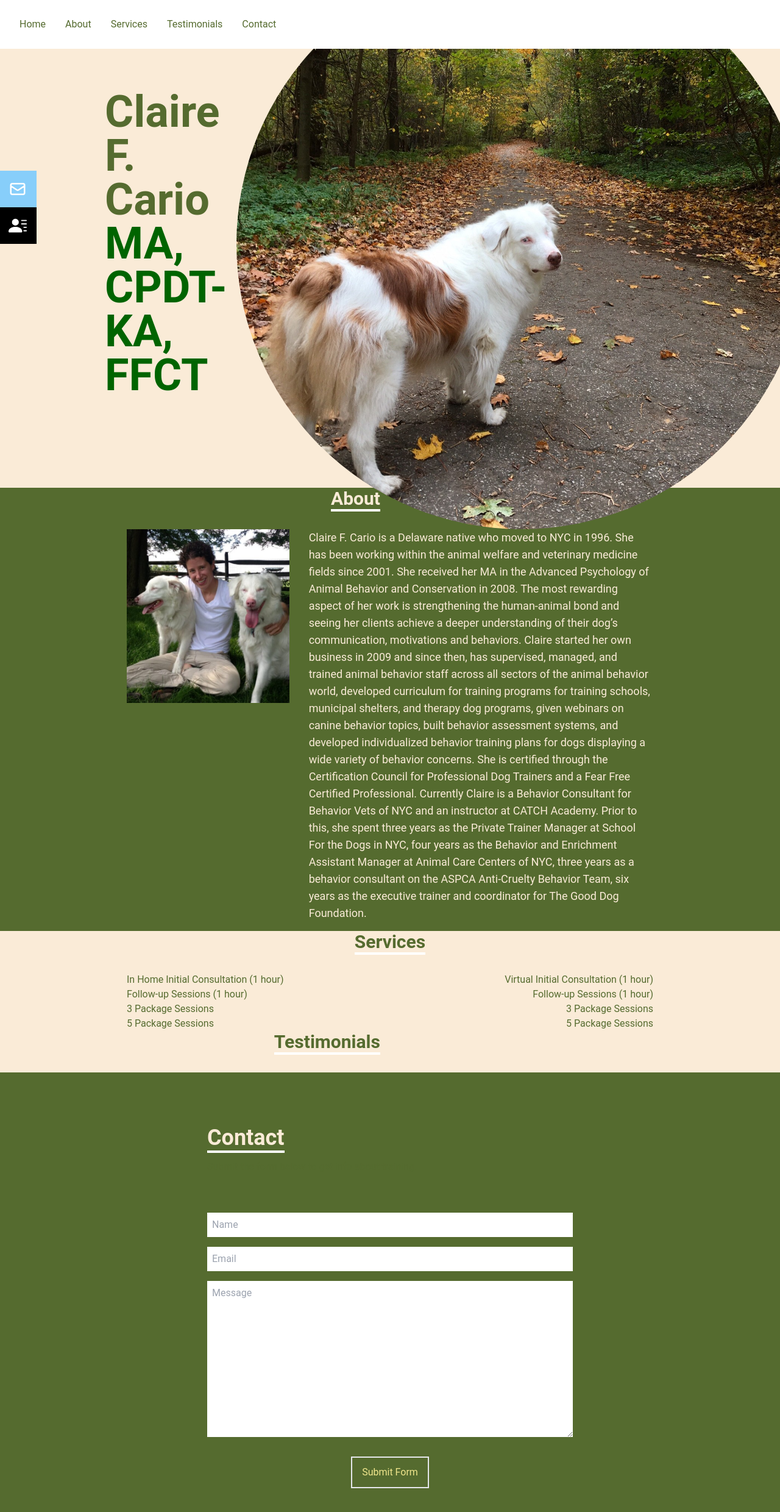
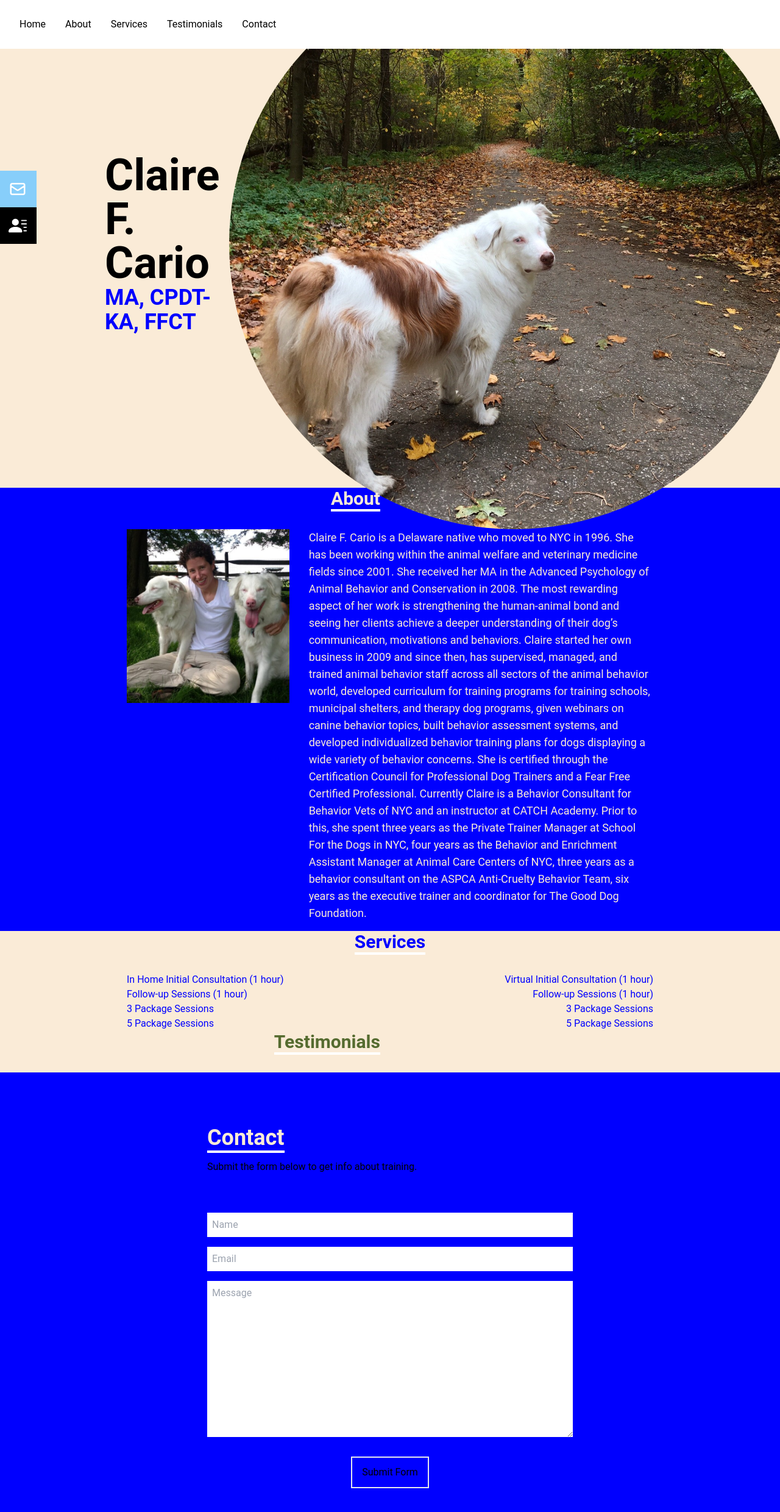
Before and after one commit to Kateattardo/Claire-Cario, a React (Create React App) app: page / in a window 1280 px wide. Shown: the top 2480 px of the page at 61% size. Built offline with nearby package versions, Linux system fonts and the light colour scheme.

Commit message:
color changes

```diff
--- a/src/components/About.jsx
+++ b/src/components/About.jsx
@@ -3,7 +3,7 @@ import homeImage from "../assets/homeImage.jpg";
 
 const About = () => {
   return (
-    <div name="about" className="w-full h-auto bg-[#556b2f] text-[#faebd7]">
+    <div name="about" className="w-full h-auto bg-[#0000ff] text-[#faebd7]">
       <div className="flex flex-col justify-center items-center w-full">
         <div className="max-w-4xl mx-auto px-4 w-full grid sm:grid-cols-2 gap-8">
           <div className="text-center sm:text-right pb-8">
--- a/src/components/Contact.jsx
+++ b/src/components/Contact.jsx
@@ -4,7 +4,7 @@ const Contact = () => {
   return (
     <div
       name="contact"
-      className="w-full h-screen bg-[#556b2f] flex justify-center items-center p-4"
+      className="w-full h-screen bg-[#0000ff] flex justify-center items-center p-4"
     >
       <form
         method="POST"
@@ -15,7 +15,7 @@ const Contact = () => {
           <p className="text-4xl font-bold inline border-b-4 border-white text-[#faebd7]">
             Contact
           </p>
-          <p className="text-[#556b2f] py-4">
+          <p className="text-black py-4">
             Submit the form below to get info about training.
           </p>
         </div>
@@ -37,7 +37,7 @@ const Contact = () => {
           rows="10"
           placeholder="Message"
         ></textarea>
-        <button className="text-[#f0e68c]  border-2 hover:bg-[#008000] hover:border-[#556b2f] px-4 py-3 my-8 mx-auto flex items-center">
+        <button className="text-black  border-2 hover:bg-[#e0ffff] hover:border-[#00ffff] px-4 py-3 my-8 mx-auto flex items-center">
           Submit Form
         </button>
       </form>
--- a/src/components/Home.jsx
+++ b/src/components/Home.jsx
@@ -9,10 +9,10 @@ const Home = () => {
         <div className="flex items-center justify-center sm:justify-start">
           {/* Headings */}
           <div>
-            <h1 className="text-4xl sm:text-7xl font-bold text-[#556b2f]">
+            <h1 className="text-4xl sm:text-7xl font-bold text-black">
               Claire F. Cario
             </h1>
-            <h2 className="text-4xl sm:text-7xl font-bold text-[#006400]">
+            <h2 className="text-4xl sm:text-4xl font-bold text-[#0000ff]">
               MA, CPDT-KA, FFCT
             </h2>
           </div>
--- a/src/components/Navbar.jsx
+++ b/src/components/Navbar.jsx
@@ -8,7 +8,7 @@ const Navbar = () => {
   const [nav, setNav] = useState(false);
   const handleClick = () => setNav(!nav);
   return (
-    <div className="fixed w-full h-[80px] flex justify-between items-center px-4 bg-white text-[#556b2f]">
+    <div className="fixed w-full h-[80px] flex justify-between items-center px-4 bg-white text-black">
       {/* menu */}
       <ul className=" hidden md:flex">
         <li>
--- a/src/components/Services.jsx
+++ b/src/components/Services.jsx
@@ -2,7 +2,7 @@ import React from "react";
 
 const Services = () => {
   return (
-    <div name="services" className="w-full h-auto bg-[#faebd7] text-[#556b2f]">
+    <div name="services" className="w-full h-auto bg-[#faebd7] text-[#0000ff]">
       <div className="flex flex-col justify-center items-center w-full">
         {/* Title Section */}
         <div className="max-w-4xl mx-auto px-4 w-full text-center pb-8">
```
